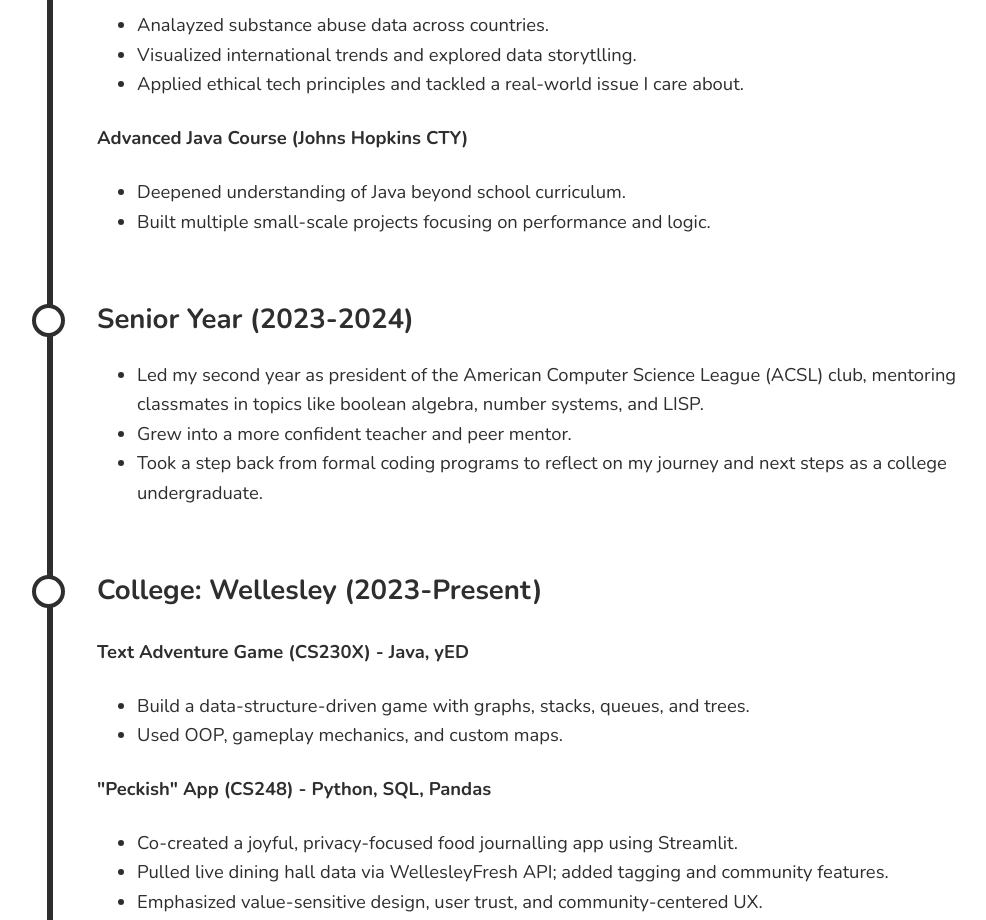
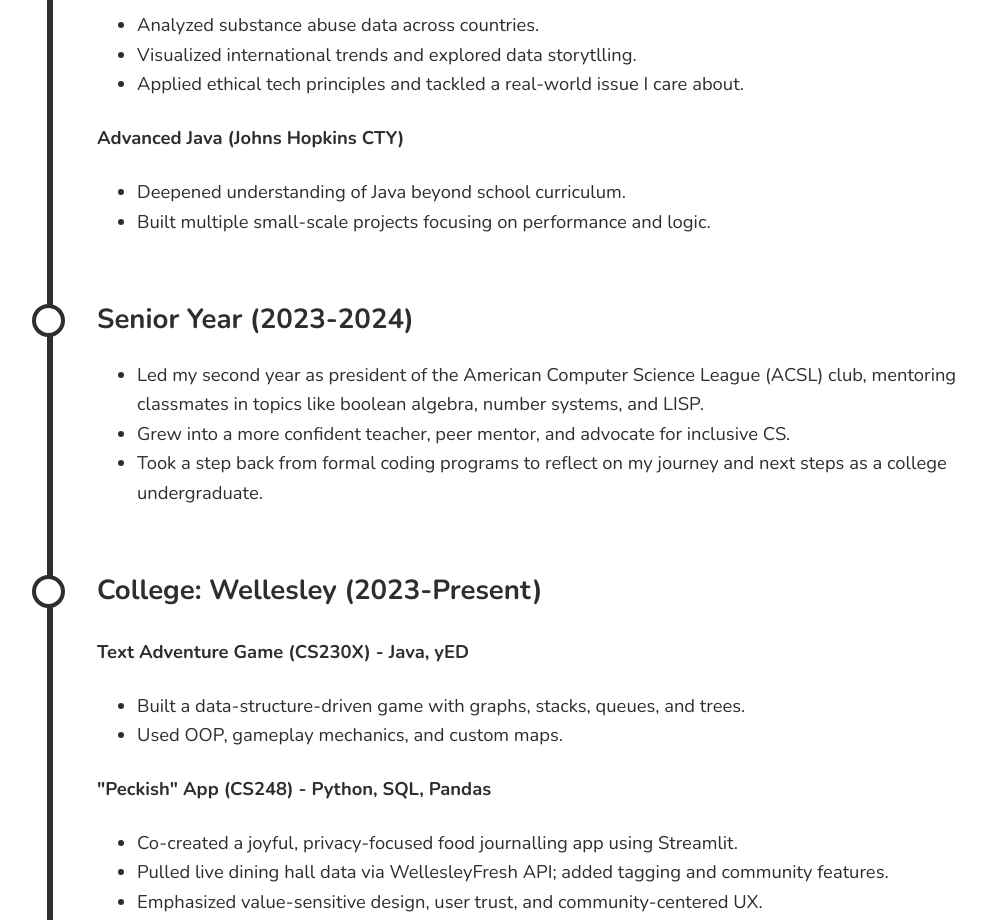
Before and after one commit to booknut123/kwk-about-me, a plain HTML site: page index.html in a window 1280 px wide. Shown: the part 2920-3840 px from the top of the page, without its empty margins (143-1129 px from the left). Drawn offline with nearby package versions, Linux system fonts and the light colour scheme.

Commit message:
fixed a couple of typos

```diff
--- a/index.html
+++ b/index.html
@@ -141,11 +141,11 @@
                         <h2>Junior Year (2022-2023)</h2>
                         <h4>Kode with Klossy Data Science Camp - SQL, Python, Google Sheets, Colab</h4>
                         <ul>
-                            <li>Analayzed substance abuse data across countries.</li>
+                            <li>Analyzed substance abuse data across countries.</li>
                             <li>Visualized international trends and explored data storytlling.</li>
                             <li>Applied ethical tech principles and tackled a real-world issue I care about.</li>
                         </ul>
-                        <h4>Advanced Java Course (Johns Hopkins CTY)</h4>
+                        <h4>Advanced Java (Johns Hopkins CTY)</h4>
                         <ul>
                             <li>Deepened understanding of Java beyond school curriculum.</li>
                             <li>Built multiple small-scale projects focusing on performance and logic.</li>
@@ -155,7 +155,7 @@
                         <h2>Senior Year (2023-2024)</h2>
                         <ul>
                             <li>Led my second year as president of the American Computer Science League (ACSL) club, mentoring classmates in topics like boolean algebra, number systems, and LISP.</li>
-                            <li>Grew into a more confident teacher and peer mentor.</li>
+                            <li>Grew into a more confident teacher, peer mentor, and advocate for inclusive CS.</li>
                             <li>Took a step back from formal coding programs to reflect on my journey and next steps as a college undergraduate.</li>
                         </ul>
                     </div>
@@ -164,7 +164,7 @@
                         <h2>College: Wellesley (2023-Present)</h2>
                         <h4>Text Adventure Game (CS230X) - Java, yED</h4>
                         <ul>
-                            <li>Build a data-structure-driven game with graphs, stacks, queues, and trees.</li>
+                            <li>Built a data-structure-driven game with graphs, stacks, queues, and trees.</li>
                             <li>Used OOP, gameplay mechanics, and custom maps.</li>
                         </ul>
                         <h4>"Peckish" App (CS248) - Python, SQL, Pandas</h4>
--- a/styles.css
+++ b/styles.css
@@ -161,11 +161,7 @@ button {
 }
 .link-card .arrow {
   font-size: 1rem;
-} */
-
-.coding {
-    color: var(--jet);
-}
+} *
 
 /* BASIS OF TIMELINE CODE IS FROM https://www.w3schools.com/howto/howto_css_timeline.asp
     MOST OF THE CODE IS MODIFIED TO PUT TIMELINE EVENTS ON ONE SIDE ONLY
```
